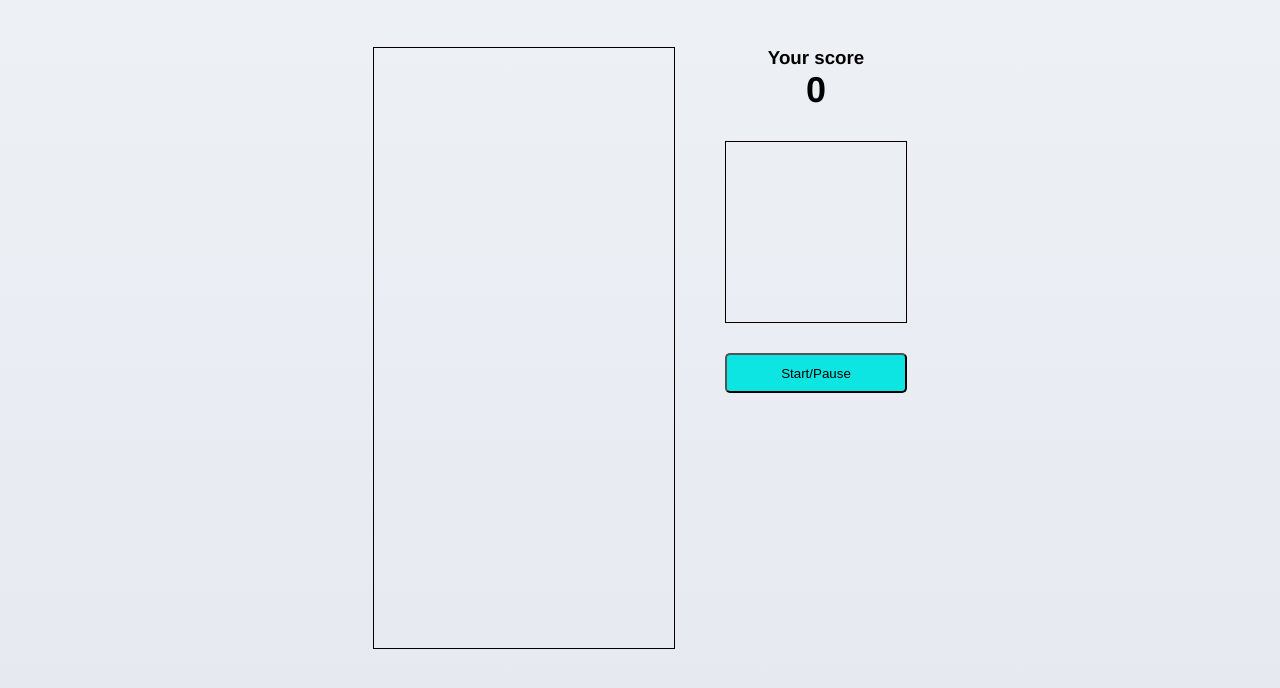
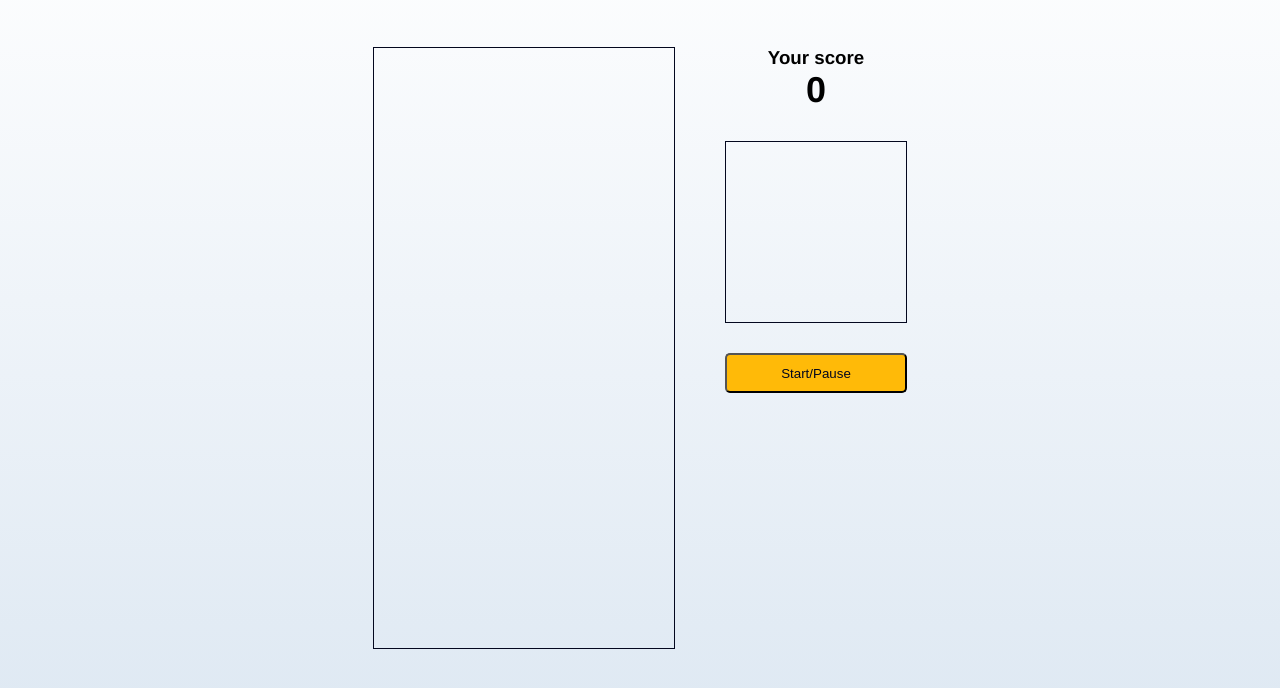
Before and after one commit to a-bartosiak/basic-tetris, a plain HTML site: page index.html in a window 1280 px wide. Shown: the part 100-788 px from the top of the page. Drawn offline with Linux system fonts and the light colour scheme.

Commit message:
added styling, added two additional tetrominos

```diff
--- a/app.js
+++ b/app.js
@@ -11,11 +11,13 @@ document.addEventListener('DOMContentLoaded', () => {
     let timerId;
     let score = 0;
     const colors = [
-        '#1f306e',
-        '#553772',
-        '#8f3b76',
-        '#c7417b',
-        '#f5487f'
+        '#6a040f',
+        '#9d0208',
+        '#d00000',
+        '#dc2f02',
+        '#e85d04',
+        '#f48c06',
+        '#faa307'
     ];
 
     function createGrid() {
@@ -52,11 +54,25 @@ document.addEventListener('DOMContentLoaded', () => {
         [width, width * 2, width * 2 + 1, width * 2 + 2]
     ];
 
+    const lTurnedTetromino = [
+        [0, width, width * 2, width * 2 + 1],
+        [width, width + 1, width + 2, 2],
+        [0, 1, width + 1, width * 2 + 1],
+        [0, 1 , 2, width]
+    ];
+
     const zTetromino = [
         [width + 1, width + 2, width * 2, width * 2 + 1],
         [0, width, width + 1, width * 2 + 1],
         [width + 1, width + 2, width * 2, width * 2 + 1],
         [0, width, width + 1, width * 2 + 1]
+    ];
+
+    const zTurnedTetromino = [
+        [0, 1, width + 1, width + 2],
+        [1, width, width + 1, 2 * width],
+        [0, 1, width + 1, width + 2],
+        [1, width, width + 1, 2 * width]
     ];
 
     const tTetromino = [
@@ -80,7 +96,7 @@ document.addEventListener('DOMContentLoaded', () => {
         [width, width + 1, width + 2, width + 3]
     ];
 
-    const theTetrominoes = [lTetromino, zTetromino, tTetromino, oTetromino, iTetromino];
+    const theTetrominoes = [lTetromino, lTurnedTetromino, zTetromino, zTurnedTetromino, tTetromino, oTetromino, iTetromino];
 
     let currentPosition = 4;
     let currentRotation = 0;
@@ -195,8 +211,11 @@ document.addEventListener('DOMContentLoaded', () => {
 
     //the Tetrominos without rotations
     const upNextTetrominoes = [
-        [1, displayWidth + 1, displayWidth * 2 + 1, 2], //lTerminoe
-        [0, displayWidth, displayWidth + 1, , displayWidth * 2 + 1], //zTetromino
+
+        [1, displayWidth + 1, displayWidth * 2 + 1, 2], //lTetromino
+        [0, displayWidth, displayWidth * 2, displayWidth * 2 + 1], //lTurnedTetromino
+        [0, displayWidth, displayWidth + 1, displayWidth * 2 + 1], //zTetromino
+        [0, 1, displayWidth + 1, displayWidth + 2], //zTurnedTetromino
         [1, displayWidth, displayWidth + 1, displayWidth + 2], //tTetromino
         [0, 1, displayWidth, displayWidth + 1], //oTetromino
         [1, displayWidth + 1, displayWidth * 2 + 1, displayWidth * 3 + 1]
--- a/style.css
+++ b/style.css
@@ -4,7 +4,7 @@
 }
 
 body {
-    background-image: linear-gradient(to top, #e6e9f0 0%, #eef1f5 100%);
+    background-image: linear-gradient(to top, #dfe9f3 0%, white 100%);
     height: 100vh;
     font-family: 'Helvetica Neue', serif;
 }
@@ -27,7 +27,7 @@ h1 {
     height: 600px;
     display: flex;
     flex-wrap: wrap;
-    border: 1px solid black;
+    border: 1px solid #03071e;
 }
 
 .grid div {
@@ -44,7 +44,8 @@ h1 {
     width: 100%;
     height: 40px;
     border-radius: 5px;
-    background-color: #0ce5e1;
+    background-color: #ffba08;
+    color: #03071e;
 }
 
 h3 span {
@@ -56,7 +57,7 @@ h3 span {
     height: 120px;
     display: flex;
     flex-wrap: wrap;
-    border: 1px solid black;
+    border: 1px solid #03071e;
     padding: 30px;
     margin: 30px 0;
 }
```
Also changed, not shown: index.html (+1 -3 lines).
